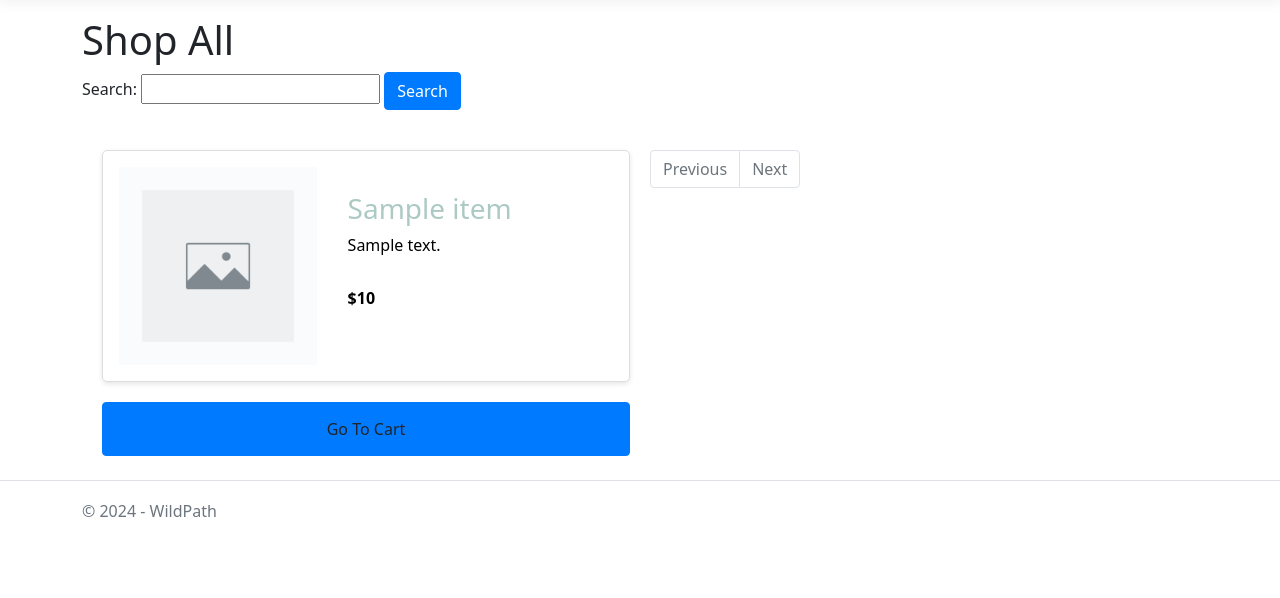
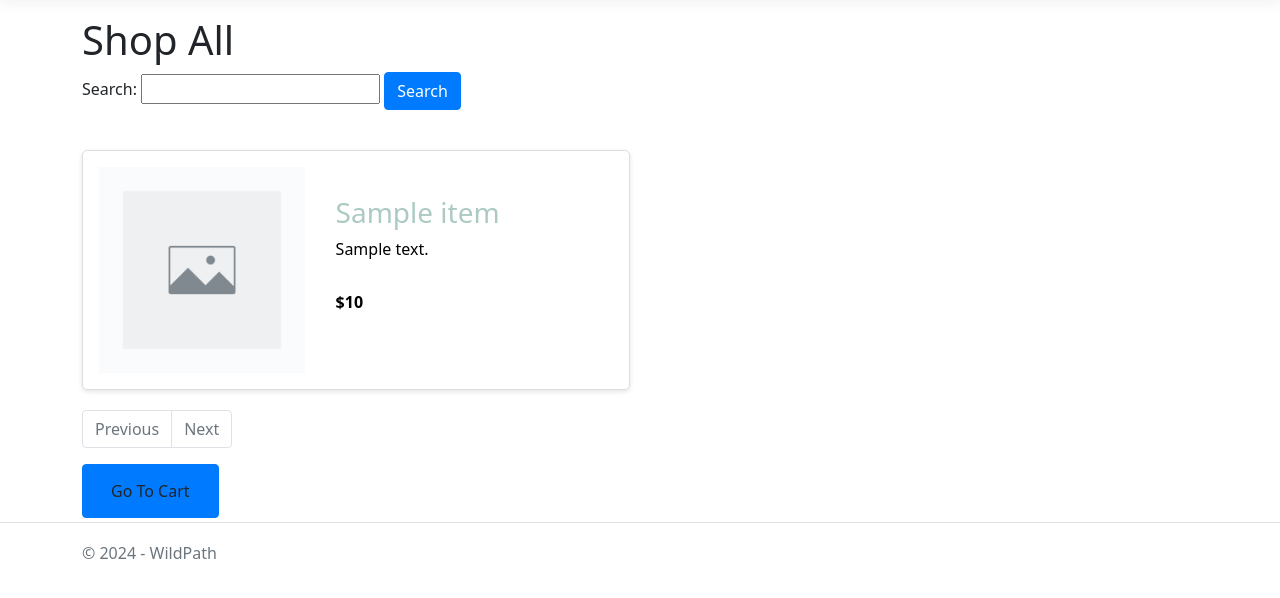
Before and after one commit to AlexAAguila/SSDP-2600, an ASP.NET Core app: page /Product/ShopAll in a window 1280 px wide. Shown: the part 117-715 px from the top of the page. Run offline with ASP.NET Core 8, Linux system fonts and the light colour scheme; empty tables hold one stand-in row (values such as "Sample post"); style sheets or scripts are compiled from the project's sources; database files in the repository are not loaded; some libraries are stand-ins or nearby versions.

Commit message:
Final touches to shop all page

```diff
--- a/WildPath/WildPath/Views/Product/ShopAll.cshtml
+++ b/WildPath/WildPath/Views/Product/ShopAll.cshtml
@@ -51,6 +51,9 @@
                     </div>
                 </a>
             }
+
+
+        </div>
         <nav>
             <ul class="pagination">
                 <li class="page-item @(Model.HasPreviousPage ? "" : "disabled")">
@@ -71,7 +74,6 @@
             <a class="nav-link text-dark" asp-area="" asp-controller="Product" asp-action="ShoppingCart">Go To Cart</a>
 
         </button>
-        </div>
     }
     else
     {
--- a/WildPath/WildPath/wwwroot/css/site.css
+++ b/WildPath/WildPath/wwwroot/css/site.css
@@ -30,7 +30,7 @@ html {
     display: flex;
     flex-wrap: wrap;
     gap: 20px;
-    padding: 20px;
+    padding: 20px 0;
     justify-content: space-between;
 }
 
```
Lines whose indentation alone changed are shown as unchanged.
